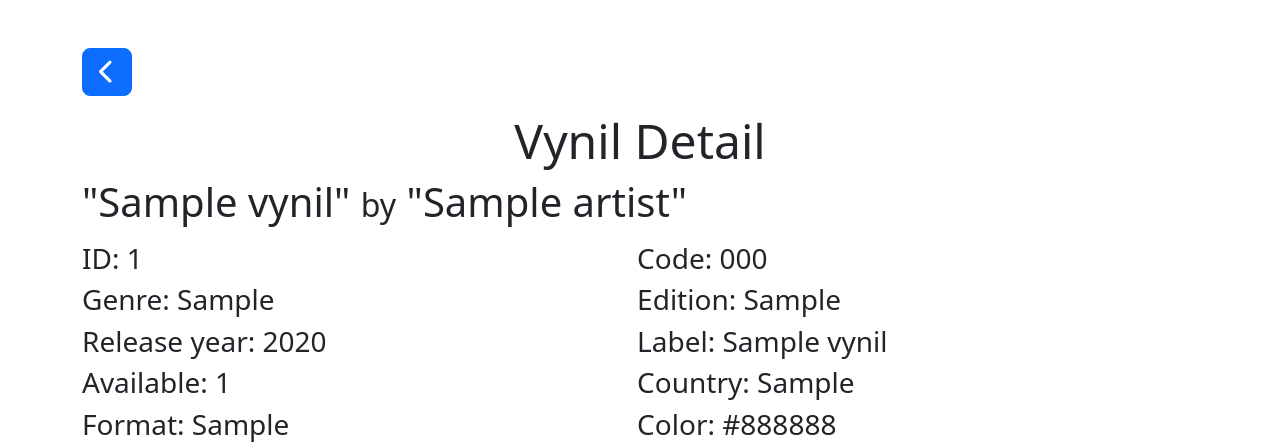
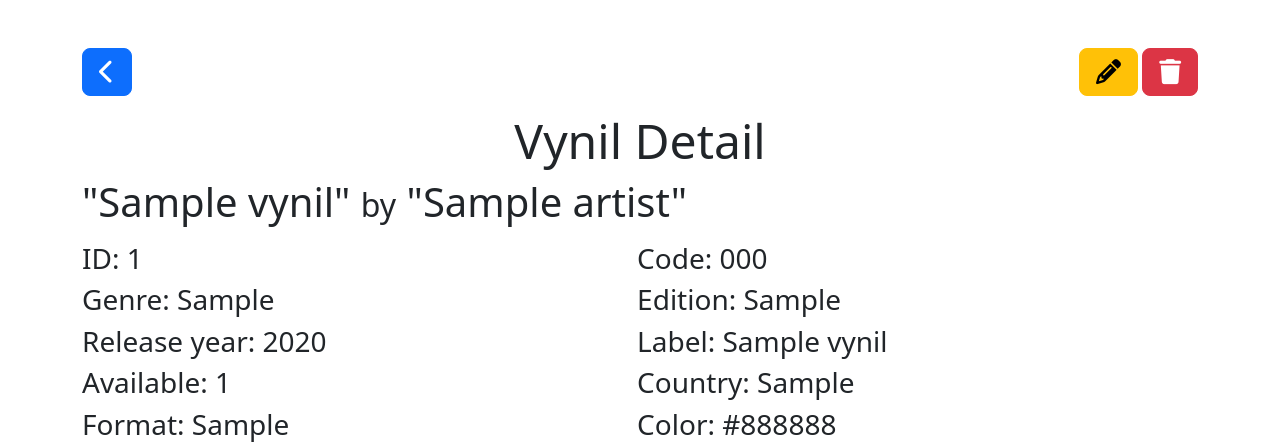
Before and after one commit to SimoneChiodo/backend-vynyleshop-spring, a Spring Boot app: page /vynil/1 in a window 1280 px wide. Shown: the part 80-522 px from the top of the page. Run offline with Spring Boot 4, Linux system fonts and the light colour scheme; the visitor is signed in with stand-in values (Sample User, id 1); tables that the repository leaves empty hold one stand-in row (values such as "Sample post"); some libraries are stand-ins or nearby versions.

Commit message:
Add edit and delete option to VynylDetail page

```diff
--- a/src/main/resources/templates/vynil/show.html
+++ b/src/main/resources/templates/vynil/show.html
@@ -16,17 +16,80 @@
 
     <!-- MAIN -->
     <main class="mb-5">
-      <div class="container mb-3">
+      <div class="container text-center text-md-start" th:object="${vynil}">
+        <!-- Buttons -->
+        <div class="w-100 d-flex justify-content-between mb-3">
           <!-- Back Button -->
+          <div class="left">
             <a
-          class="btn btn-primary btn-lg text-start"
+              class="btn btn-primary btn-lg"
               th:href="@{/vynil}">
               <i class="fa-solid fa-chevron-left fa-lg"></i>
             </a>
-        <!-- NOTE: I use another container because of the below text-center attribute (It brake the responsive) -->
           </div>
 
-      <div class="container text-center text-md-start" th:object="${vynil}"><!-- Title -->
+          <!-- Edit and Delete Buttons -->
+          <div class="right"
+              sec:authorize="hasAuthority('ADMIN')">
+            <a class="btn btn-warning btn-lg" th:href=@{/vynil/edit/{id}(id=*{id})}>
+              <i class="fa-solid fa-pencil fa-lg"></i>
+            </a>
+
+            <!-- Il pulsante DELETE apre una modal di conferma -->
+            <button
+              type="button"
+              class="btn btn-danger btn-lg"
+              data-bs-toggle="modal"
+              th:data-bs-target="'#delete-modal-' + *{id}"
+            >
+              <i class="fa-solid fa-trash fa-lg"></i>
+            </button>
+            <!-- Delete Modal -->
+            <div
+              sec:authorize="hasAuthority('ADMIN')"
+              class="modal fade"
+              th:id="'delete-modal-' + *{id}"
+              tabindex="-1"
+              aria-hidden="true"
+            >
+              <div class="modal-dialog">
+                <div class="modal-content">
+                  <!-- Modal Header -->
+                  <div class="modal-header">
+                    <h1 class="modal-title fs-5" id="exampleModalLabel">
+                      Deleting "[[*{name}]]"
+                    </h1>
+                  </div>
+                  <!-- Modal Body -->
+                  <div class="modal-body">
+                    Do you really want to delete this?
+                  </div>
+                  <!-- Modal Footer -->
+                  <div class="modal-footer">
+                    <!-- Delete e' una chiamata POST, quindi necessita di un form -->
+                    <form
+                      th:action="@{/vynil/delete/{id}(id=*{id})}"
+                      method="POST"
+                    >
+                      <button class="btn btn-danger" type="submit">
+                        YES, I AM SURE
+                      </button>
+                    </form>
+                    <button
+                      type="button"
+                      class="btn btn-secondary"
+                      data-bs-dismiss="modal"
+                    >
+                      No
+                    </button>
+                  </div>
+                </div>
+              </div>
+            </div>
+          </div>
+        </div>
+
+        <!-- Title -->
         <h1 class="font-size-3 text-center">Vynil Detail</h1>
 
         <!-- Data -->
```
Lines whose indentation alone changed are shown as unchanged.
